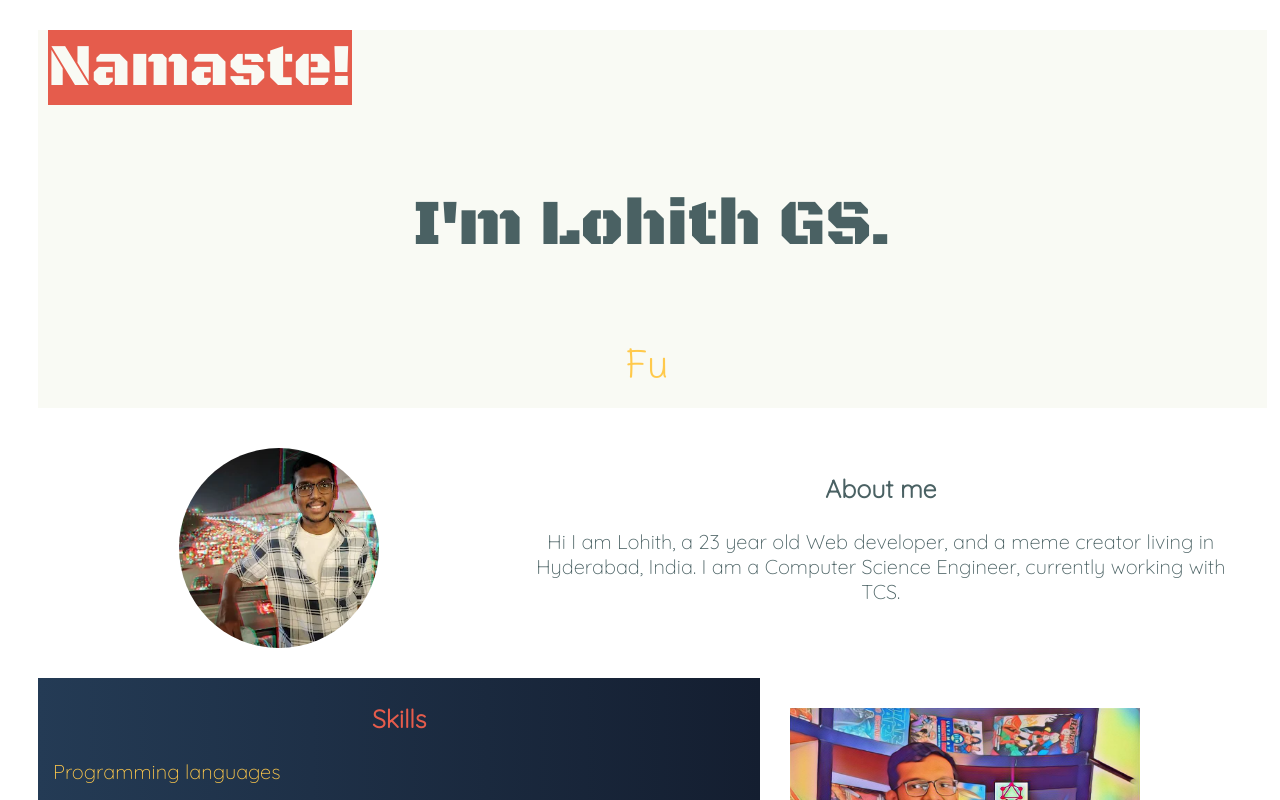
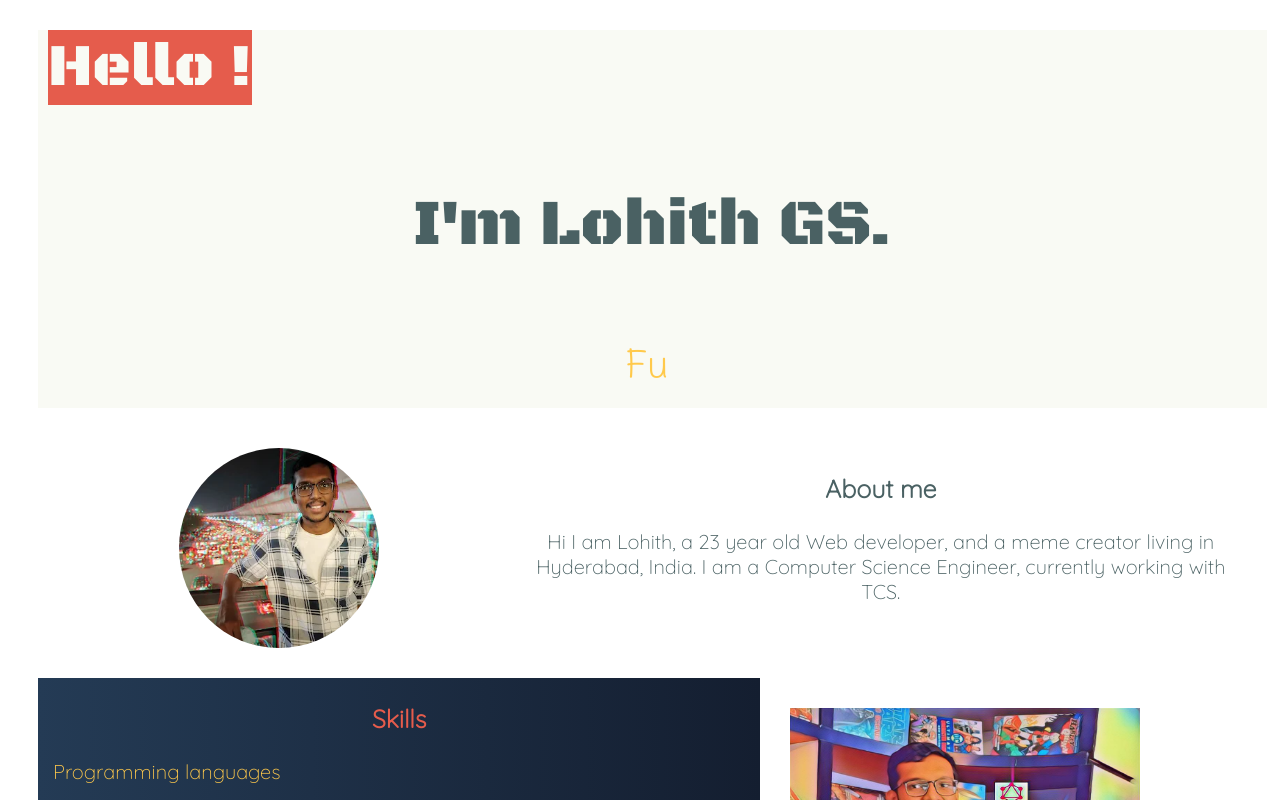
Before and after one commit to lohith-gs/myprotofolio, a React (Create React App) app: page / in a window 1280 px wide. Shown: the top 800 px of the page. Built offline with nearby package versions, Linux system fonts and the light colour scheme; a web font is replaced by a local one.

Commit message:
intro changes

```diff
--- a/src/Intro/Intro.js
+++ b/src/Intro/Intro.js
@@ -1,30 +1,12 @@
-import React,{useState,useEffect} from "react";
+import React from "react";
 import Typewriter from "typewriter-effect";
 
 import "./Intro.css"
  const Intro=()=>{
-    const text_shuffle=['Namaste!','Hello!','Yo!'];
-    const [greet,setGreet]=useState(0);
-
-    useEffect(() => {
-        const timer = () => {
-          setGreet(prevIndex => {
-            if(prevIndex === text_shuffle.length - 1){
-              return 0;
-            }
-            return prevIndex + 1;
-          })
-        };
-        setInterval(timer, 2000);
-
-
-        return () => { clearInterval(timer); }
-      });
-
 
     return(
         <div className="intro-main">
-            <p className="greet-style">{text_shuffle[greet]}</p>
+            <p className="greet-style">Hello !</p>
             <p className="name-style">I'm Lohith GS.</p>
             <div className="description">
                 <Typewriter
```
